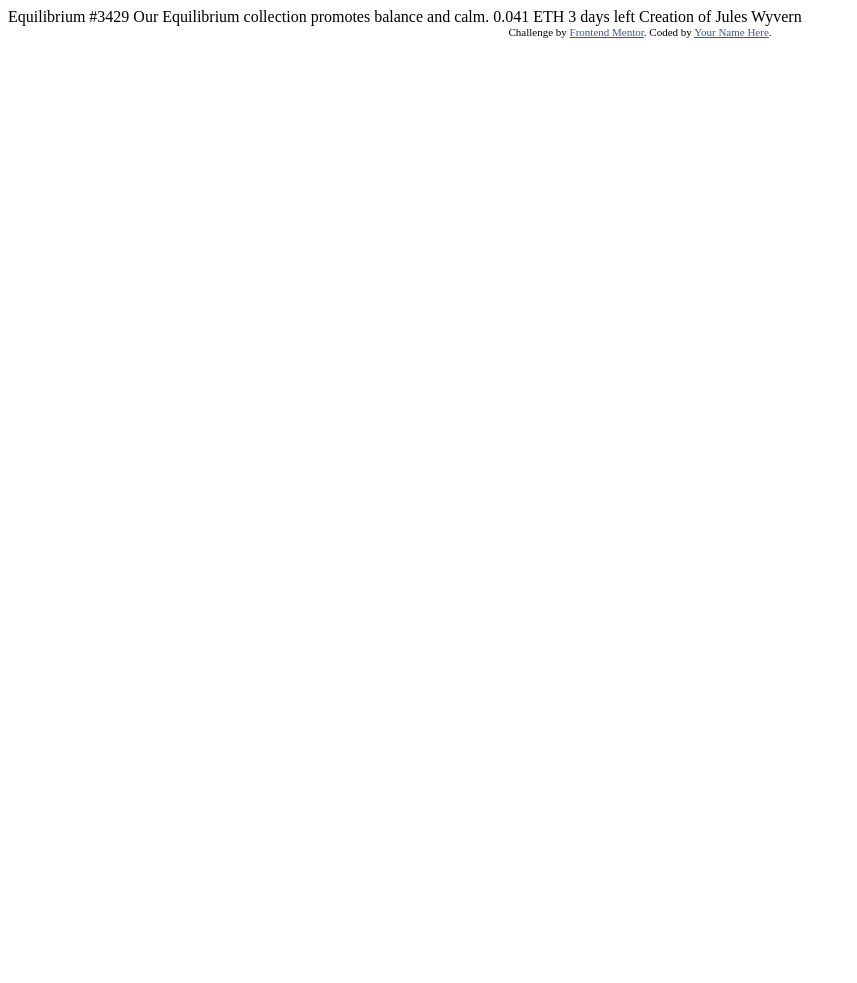
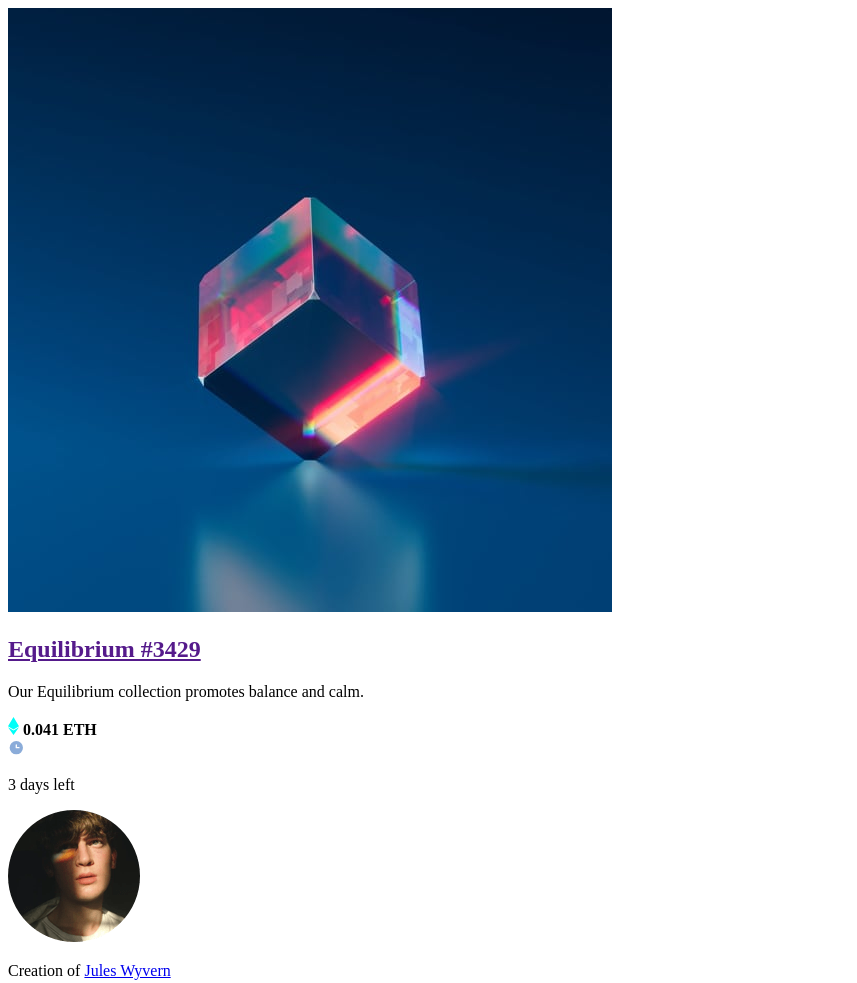
Before and after one commit to pRicard0/nft-preview-card-component, a plain HTML site: page index.html in a window 1280 px wide. Shown: the whole page, without its empty margins (0-857 px from the left). Before the commit the page ends 800 px from the top, so only its background shows below. Drawn offline with Linux system fonts and the light colour scheme.

Commit message:
HTML finished

```diff
--- a/index.html
+++ b/index.html
@@ -2,32 +2,41 @@
 <html lang="en">
 <head>
   <meta charset="UTF-8">
-  <meta name="viewport" content="width=device-width, initial-scale=1.0"> <!-- displays site properly based on user's device -->
-
+  <meta name="viewport" content="width=device-width, initial-scale=1.0">
   <link rel="icon" type="image/png" sizes="32x32" href="./images/favicon-32x32.png">
-
   <title>Frontend Mentor | NFT preview card component</title>
 
-  <!-- Feel free to remove these styles or customise in your own stylesheet 👍 -->
-  <style>
-    .attribution { font-size: 11px; text-align: center; }
-    .attribution a { color: hsl(228, 45%, 44%); }
-  </style>
+  <link rel="stylesheet" href="style.css">
+
 </head>
 <body>
+  <main class="card">
+    <section class="image-section">
+      <img src="/images/image-equilibrium.jpg" alt="equilibrium">
+    </section>
 
-  Equilibrium #3429
 
-  Our Equilibrium collection promotes balance and calm.
+    <section class="text-section">
+      <h1 class="title"><a href="">Equilibrium #3429</a></h1>
+      <p class="text">Our Equilibrium collection promotes balance and calm.</p>
 
-  0.041 ETH
-  3 days left
+      <div class="numberdiv-and-textdiv">
+        <div class="numberdiv">
+          <img src="/images/icon-ethereum.svg" alt="ethereum">
+          <strong class="number">0.041 ETH</strong>
+        </div>
+        <div class="textdiv">
+          <img src="/images/icon-clock.svg" alt="clock">
+          <p class="text">3 days left</p>
+        </div>
+      </div>
+    </section>
 
-  Creation of Jules Wyvern
+      <section class="author-section">
+        <img src="/images/image-avatar.png" alt="avatar">
+        <p class="text">Creation of <a href="#">Jules Wyvern</a></p>
+      </section>
+  </main>
 
-  <div class="attribution">
-    Challenge by <a href="https://www.frontendmentor.io?ref=challenge" target="_blank">Frontend Mentor</a>.
-    Coded by <a href="#">Your Name Here</a>.
-  </div>
 </body>
 </html>
```
Also changed, not shown: 3 other files.
